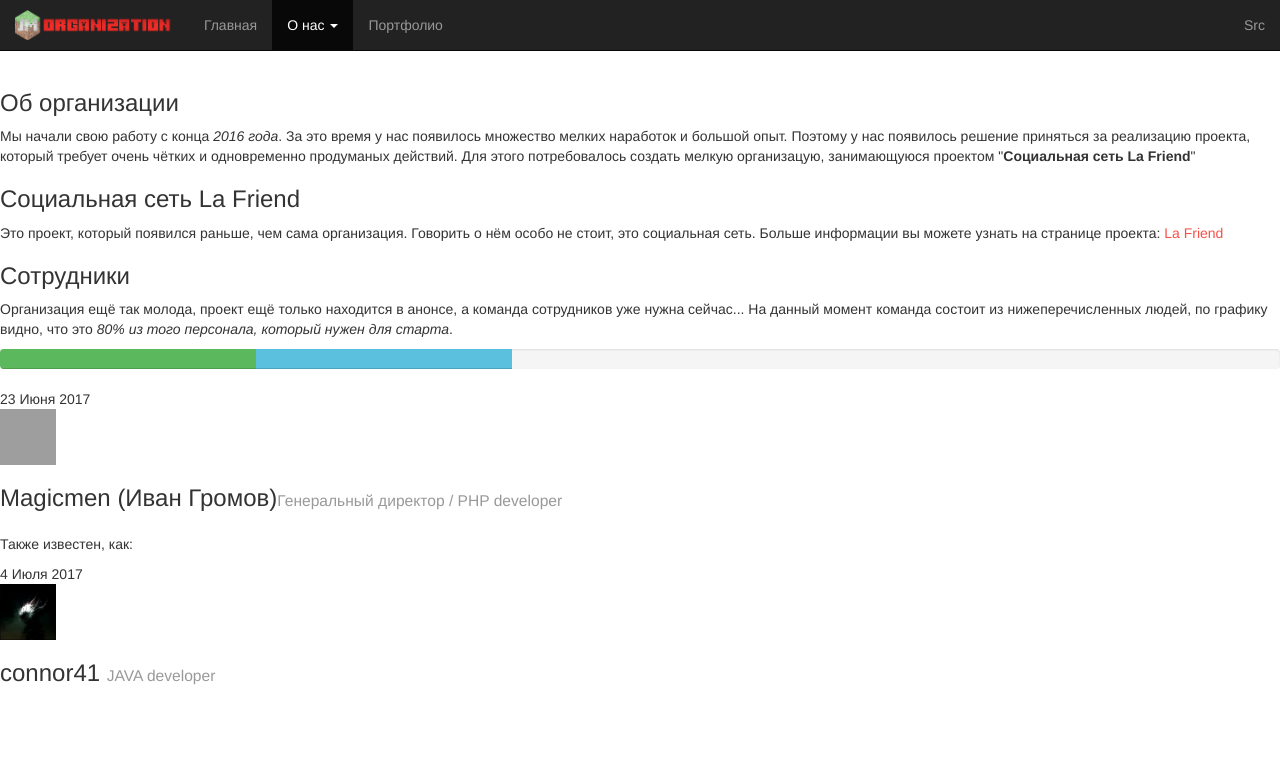
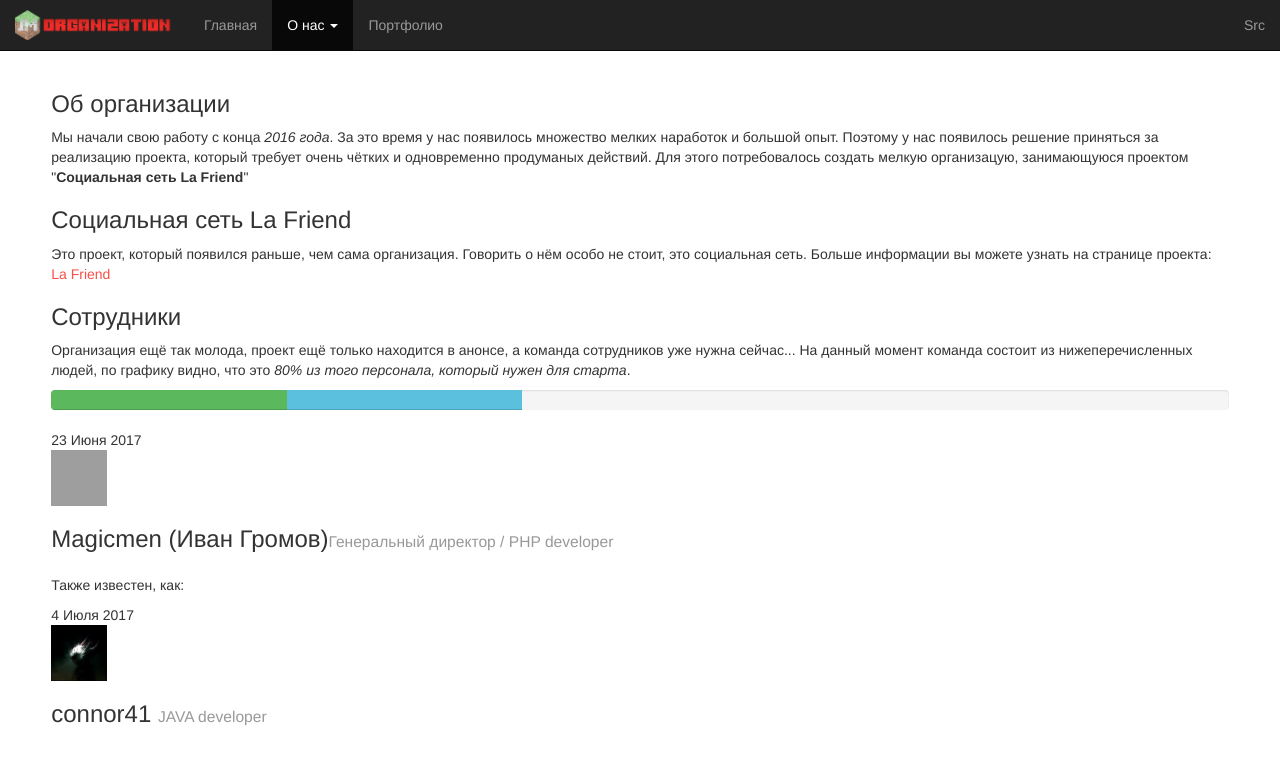
Before and after one commit to jm-organization/jm-organization.github.io, a Jekyll site: the page built from about/index.html, in a window 1280 px wide. Shown: the top 765 px of the page. Built offline with Jekyll 4.4.1, drawn with Linux system fonts in a browser that asks for light colours; grey boxes are pictures that could not be loaded.

Commit message:
Изменены заголовки, настроены страници

```diff
--- a/_layouts/body-sample.html
+++ b/_layouts/body-sample.html
@@ -2,7 +2,7 @@
 <html lang="en">
 <head>
     <meta charset="UTF-8">
-    <title>JM Organization</title>
+    <title>{% if page.title %}{{ page.title }} - {% endif %}JM Organization - организация поддержки minecraft проектов</title>
     <meta name="viewport" content="width=device-width, initial-scale=1">
 
     {% include jm_links.html %}
--- a/about/contact/index.html
+++ b/about/contact/index.html
@@ -0,0 +1,6 @@
+---
+layout: body-sample
+title: Контакты
+---
+
+<div class="jm-contact pw-content"></div>
--- a/about/index.html
+++ b/about/index.html
@@ -3,7 +3,7 @@
 title: О нас
 ---
 
-<div class="jm-about">
+<div class="jm-about pw-content">
     <!-- О компании -->
     <div class="jm-a-company">
         <h3>Об организации</h3>
--- a/assets/css/main.css
+++ b/assets/css/main.css
@@ -4,8 +4,12 @@
 
 .page-warp {
   width: 100%;
-  margin-top: 50px;
-  padding-top: 20px; }
+  margin-top: 51px; }
+  .page-warp .pw-content {
+    padding-top: 20px;
+    width: 92%;
+    margin: 0 auto;
+    padding-bottom: 20px; }
 
 footer {
   margin-bottom: 48px;
@@ -13,9 +17,8 @@
 
 .b1-verstka {
   background: url(/assets/img/jm-background/b1-verstka.png) no-repeat center 0;
-  background-position-y: 25px;
   width: 100%;
-  height: 628px; }
+  height: 603px; }
 
 /* @jmorgui
  * JMORG USER INTERFACE
--- a/portfolio/index.html
+++ b/portfolio/index.html
@@ -0,0 +1,6 @@
+---
+layout: body-sample
+title: Портфолио
+---
+
+<div class="jm-portfolio pw-content"></div>
```
Also changed, not shown: assets/css/main.sass (+7 -4 lines).
